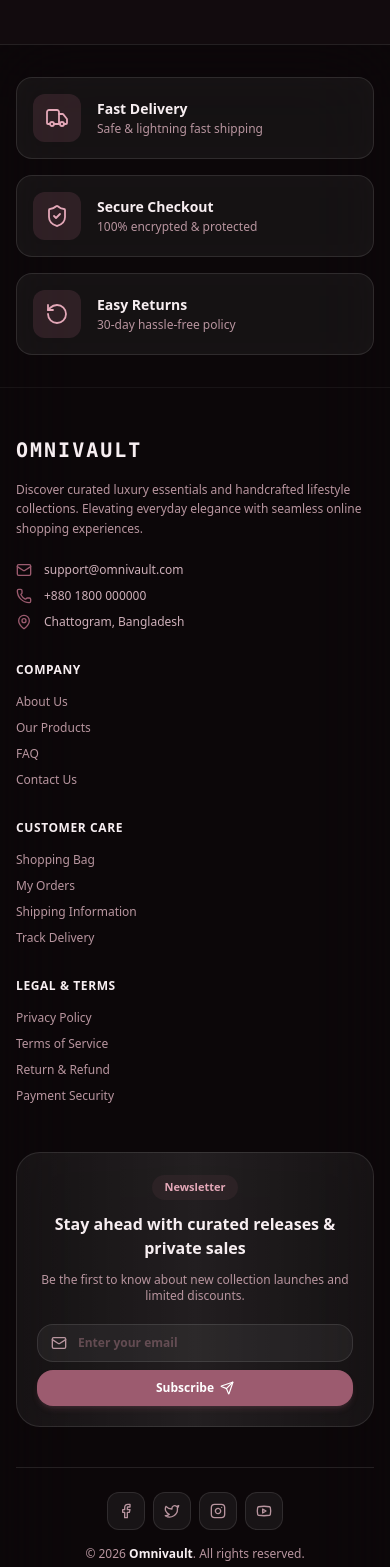
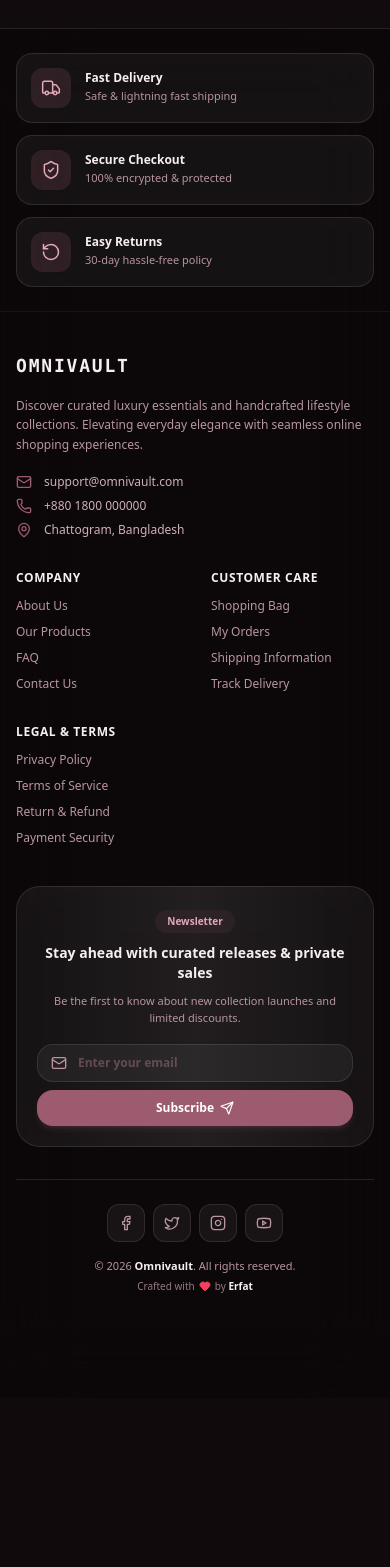
Before and after one commit to erfatjahan/omnivault-frontend, a React (Vite) app: page /payment in a window 390 px wide. Shown: the part 1460-3027 px from the top of the page. After the commit the page ends 2858 px from the top, so only its background shows below. Built offline with nearby package versions, Linux system fonts and the light colour scheme; no server answers.

Commit message:
fix:fb link

```diff
--- a/src/components/Layout/Footer.jsx
+++ b/src/components/Layout/Footer.jsx
@@ -21,7 +21,7 @@ const Footer = () => {
 
   const handleSubscribe = (e) => {
     e.preventDefault();
-    if (!newsletterEmail) return;
+    if (!newsletterEmail.trim()) return;
     toast.success("Thank you for subscribing to our newsletter!");
     setNewsletterEmail("");
   };
@@ -48,10 +48,10 @@ const Footer = () => {
   };
 
   const socialLinks = [
-    { icon: Facebook, href: "https://facebook.com", label: "Facebook" },
+    { icon: Facebook, href: "https://www.facebook.com", label: "Facebook" },
     { icon: Twitter, href: "https://twitter.com", label: "Twitter" },
-    { icon: Instagram, href: "https://instagram.com", label: "Instagram" },
-    { icon: Youtube, href: "https://youtube.com", label: "YouTube" },
+    { icon: Instagram, href: "https://www.instagram.com", label: "Instagram" },
+    { icon: Youtube, href: "https://www.youtube.com", label: "YouTube" },
   ];
 
   const features = [
@@ -73,26 +73,27 @@ const Footer = () => {
   ];
 
   return (
-    <footer className="relative mt-20 border-t border-[#e8d5dc] dark:border-white/10 bg-white/40 dark:bg-black/30 backdrop-blur-2xl transition-colors duration-300">
-      {/* Features banner */}
-      <div className="border-b border-[#e8d5dc]/60 dark:border-white/5 py-8">
+    <footer className="relative mt-16 md:mt-20 border-t border-[#e8d5dc] dark:border-white/10 bg-white/40 dark:bg-black/30 backdrop-blur-2xl transition-colors duration-300">
+
+      {/* 1. Features banner */}
+      <div className="border-b border-[#e8d5dc]/60 dark:border-white/5 py-6 sm:py-8">
         <div className="container mx-auto px-4 sm:px-6">
-          <div className="grid grid-cols-1 sm:grid-cols-2 md:grid-cols-3 gap-4 sm:gap-6">
+          <div className="grid grid-cols-1 sm:grid-cols-2 md:grid-cols-3 gap-3 sm:gap-6">
             {features.map((feat, idx) => {
               const Icon = feat.icon;
               return (
                 <div
                   key={idx}
-                  className="flex items-center gap-4 p-4 rounded-2xl bg-white/60 dark:bg-white/5 border border-white/60 dark:border-white/10 shadow-sm backdrop-blur-md"
+                  className="flex items-center gap-3.5 sm:gap-4 p-3.5 sm:p-4 rounded-2xl bg-white/60 dark:bg-white/5 border border-white/60 dark:border-white/10 shadow-xs backdrop-blur-md"
                 >
-                  <div className="w-12 h-12 rounded-xl bg-[#9c5b6f]/10 dark:bg-[#9c5b6f]/20 text-[#8a3854] dark:text-[#e4a8b8] flex items-center justify-center flex-shrink-0">
-                    <Icon className="w-6 h-6 stroke-[1.8]" />
+                  <div className="w-10 h-10 sm:w-12 sm:h-12 rounded-xl bg-[#9c5b6f]/10 dark:bg-[#9c5b6f]/20 text-[#8a3854] dark:text-[#e4a8b8] flex items-center justify-center flex-shrink-0">
+                    <Icon className="w-5 h-5 sm:w-6 sm:h-6 stroke-[1.8]" />
                   </div>
                   <div>
-                    <h4 className="text-sm font-bold text-[#2b141d] dark:text-[#f7eef1]">
+                    <h4 className="text-xs sm:text-sm font-bold text-[#2b141d] dark:text-[#f7eef1]">
                       {feat.title}
                     </h4>
-                    <p className="text-xs text-[#8c6772] dark:text-[#b8959f] mt-0.5">
+                    <p className="text-[11px] sm:text-xs text-[#8c6772] dark:text-[#b8959f] mt-0.5">
                       {feat.desc}
                     </p>
                   </div>
@@ -102,12 +103,15 @@ const Footer = () => {
           </div>
         </div>
       </div>
-      <div className="container mx-auto px-4 sm:px-6 pt-12 pb-24 md:pb-8">
-        <div className="grid grid-cols-1 sm:grid-cols-2 lg:grid-cols-5 gap-8 sm:gap-10 mb-12">
-          <div className="sm:col-span-2 space-y-4">
+
+      <div className="container mx-auto px-4 sm:px-6 pt-10 sm:pt-12 pb-[max(6.5rem,calc(env(safe-area-inset-bottom)+5.5rem))] md:pb-8">
+
+        {/* Links Grid */}
+        <div className="grid grid-cols-2 sm:grid-cols-2 lg:grid-cols-5 gap-8 sm:gap-10 mb-10 sm:mb-12">
+          <div className="col-span-2 space-y-4">
             <Link
               to="/"
-              className="inline-flex items-center gap-1 font-mono text-xl font-black tracking-widest text-[#2b141d] dark:text-[#f7eef1] uppercase"
+              className="inline-flex items-center gap-1 font-mono text-lg sm:text-xl font-black tracking-widest text-[#2b141d] dark:text-[#f7eef1] uppercase"
             >
               Omnivault
             </Link>
@@ -116,14 +120,24 @@ const Footer = () => {
               Elevating everyday elegance with seamless online shopping experiences.
             </p>
 
-            <div className="space-y-2.5 pt-2 text-xs text-[#66424e] dark:text-[#cfb0ba]">
+            <div className="space-y-2 pt-1 text-xs text-[#66424e] dark:text-[#cfb0ba]">
               <div className="flex items-center gap-3">
                 <Mail className="w-4 h-4 text-[#9c5b6f] flex-shrink-0" />
-                <span>support@omnivault.com</span>
+                <a
+                  href="mailto:support@omnivault.com"
+                  className="hover:underline hover:text-[#9c5b6f] transition-colors break-all"
+                >
+                  support@omnivault.com
+                </a>
               </div>
               <div className="flex items-center gap-3">
                 <Phone className="w-4 h-4 text-[#9c5b6f] flex-shrink-0" />
-                <span>+880 1800 000000</span>
+                <a
+                  href="tel:+8801800000000"
+                  className="hover:underline hover:text-[#9c5b6f] transition-colors"
+                >
+                  +880 1800 000000
+                </a>
               </div>
               <div className="flex items-center gap-3">
                 <MapPin className="w-4 h-4 text-[#9c5b6f] flex-shrink-0" />
@@ -132,8 +146,9 @@ const Footer = () => {
             </div>
           </div>
 
-          <div>
-            <h3 className="text-xs font-bold uppercase tracking-wider text-[#2b141d] dark:text-[#f7eef1] mb-4">
+          {/* Company Links */}
+          <div className="col-span-1">
+            <h3 className="text-xs font-bold uppercase tracking-wider text-[#2b141d] dark:text-[#f7eef1] mb-3 sm:mb-4">
               Company
             </h3>
             <ul className="space-y-2.5 text-xs">
@@ -150,8 +165,9 @@ const Footer = () => {
             </ul>
           </div>
 
-          <div>
-            <h3 className="text-xs font-bold uppercase tracking-wider text-[#2b141d] dark:text-[#f7eef1] mb-4">
+          {/* Customer Care Links */}
+          <div className="col-span-1">
+            <h3 className="text-xs font-bold uppercase tracking-wider text-[#2b141d] dark:text-[#f7eef1] mb-3 sm:mb-4">
               Customer Care
             </h3>
             <ul className="space-y-2.5 text-xs">
@@ -168,8 +184,9 @@ const Footer = () => {
             </ul>
           </div>
 
-          <div>
-            <h3 className="text-xs font-bold uppercase tracking-wider text-[#2b141d] dark:text-[#f7eef1] mb-4">
+          {/* Legal Links */}
+          <div className="col-span-2 sm:col-span-1">
+            <h3 className="text-xs font-bold uppercase tracking-wider text-[#2b141d] dark:text-[#f7eef1] mb-3 sm:mb-4">
               Legal & Terms
             </h3>
             <ul className="space-y-2.5 text-xs">
@@ -185,24 +202,25 @@ const Footer = () => {
               ))}
             </ul>
           </div>
+
         </div>
 
         {/* Newsletter Section */}
-        <div className="relative overflow-hidden rounded-3xl p-5 sm:p-8 mb-10 bg-gradient-to-r from-[#9c5b6f]/15 via-white/50 to-[#9c5b6f]/10 dark:from-white/5 dark:via-white/10 dark:to-white/5 border border-white/60 dark:border-white/10 backdrop-blur-xl shadow-lg shadow-black/5">
-          <div className="max-w-2xl mx-auto text-center space-y-3">
-            <div className="inline-flex items-center gap-1.5 px-3 py-1 rounded-full bg-[#9c5b6f]/10 text-[#8a3854] dark:text-[#e4a8b8] text-[11px] font-bold">
+        <div className="relative overflow-hidden rounded-3xl p-5 sm:p-8 mb-8 sm:mb-10 bg-gradient-to-r from-[#9c5b6f]/15 via-white/50 to-[#9c5b6f]/10 dark:from-white/5 dark:via-white/10 dark:to-white/5 border border-white/60 dark:border-white/10 backdrop-blur-xl shadow-xs">
+          <div className="max-w-2xl mx-auto text-center space-y-2.5 sm:space-y-3">
+            <div className="inline-flex items-center gap-1.5 px-3 py-1 rounded-full bg-[#9c5b6f]/10 text-[#8a3854] dark:text-[#e4a8b8] text-[10px] sm:text-[11px] font-bold">
               <span>Newsletter</span>
             </div>
-            <h3 className="text-base sm:text-xl font-bold text-[#2b141d] dark:text-[#f7eef1]">
+            <h3 className="text-sm sm:text-lg md:text-xl font-bold text-[#2b141d] dark:text-[#f7eef1]">
               Stay ahead with curated releases & private sales
             </h3>
-            <p className="text-xs text-[#8c6772] dark:text-[#b8959f]">
+            <p className="text-[11px] sm:text-xs text-[#8c6772] dark:text-[#b8959f] max-w-md mx-auto">
               Be the first to know about new collection launches and limited discounts.
             </p>
 
             <form
               onSubmit={handleSubscribe}
-              className="flex flex-col sm:flex-row items-center gap-2 pt-2 max-w-md mx-auto"
+              className="flex flex-col sm:flex-row items-center gap-2 pt-2 max-w-md mx-auto w-full"
             >
               <div className="relative w-full">
                 <Mail className="absolute left-3.5 top-1/2 -translate-y-1/2 w-4 h-4 text-[#8c6772] dark:text-[#b8959f]" />
@@ -225,10 +243,10 @@ const Footer = () => {
             </form>
           </div>
         </div>
+        <div className="flex flex-col sm:flex-row items-center justify-between gap-4 pt-6 border-t border-[#e8d5dc]/70 dark:border-white/10 text-xs">
 
-        {/* Bottom bar */}
-        <div className="flex flex-col sm:flex-row items-center justify-between gap-4 pt-6 border-t border-[#e8d5dc]/70 dark:border-white/10 text-xs">
-          <div className="flex items-center gap-2">
+          {/* Social Links */}
+          <div className="flex items-center gap-2 justify-center">
             {socialLinks.map((social) => {
               const Icon = social.icon;
               return (
@@ -236,9 +254,9 @@ const Footer = () => {
                   key={social.label}
                   href={social.href}
                   target="_blank"
-                  rel="noreferrer"
+                  rel="noopener noreferrer"
                   aria-label={social.label}
-                  className="p-2.5 rounded-xl bg-white/60 dark:bg-white/5 border border-white/60 dark:border-white/10 text-[#8c6772] hover:text-[#9c5b6f] hover:bg-white dark:text-[#b8959f] dark:hover:text-[#f7eef1] dark:hover:bg-white/10 transition active:scale-90"
+                  className="p-2.5 rounded-xl bg-white/60 dark:bg-white/5 border border-white/60 dark:border-white/10 text-[#8c6772] hover:text-[#9c5b6f] hover:bg-white dark:text-[#b8959f] dark:hover:text-[#f7eef1] dark:hover:bg-white/10 transition active:scale-90 inline-flex items-center justify-center cursor-pointer"
                 >
                   <Icon className="w-4 h-4 stroke-[2]" />
                 </a>
@@ -246,17 +264,20 @@ const Footer = () => {
             })}
           </div>
 
+          {/* Copyright */}
           <div className="text-center sm:text-right space-y-1">
-            <p className="text-[#8c6772] dark:text-[#b8959f]">
+            <p className="text-[#8c6772] dark:text-[#b8959f] text-[11px] sm:text-xs">
               © {new Date().getFullYear()} <span className="font-bold text-[#2b141d] dark:text-[#f7eef1]">Omnivault</span>. All rights reserved.
             </p>
-            <p className="text-[11px] text-[#8c6772]/80 dark:text-[#b8959f]/80 flex items-center justify-center sm:justify-end gap-1">
+            <p className="text-[10px] sm:text-[11px] text-[#8c6772]/80 dark:text-[#b8959f]/80 flex items-center justify-center sm:justify-end gap-1">
               <span>Crafted with</span>
               <Heart className="w-3 h-3 text-rose-500 fill-rose-500 inline" />
               <span>by <strong className="text-[#2b141d] dark:text-[#f7eef1]">Erfat</strong></span>
             </p>
           </div>
+
         </div>
+
       </div>
     </footer>
   );
```
